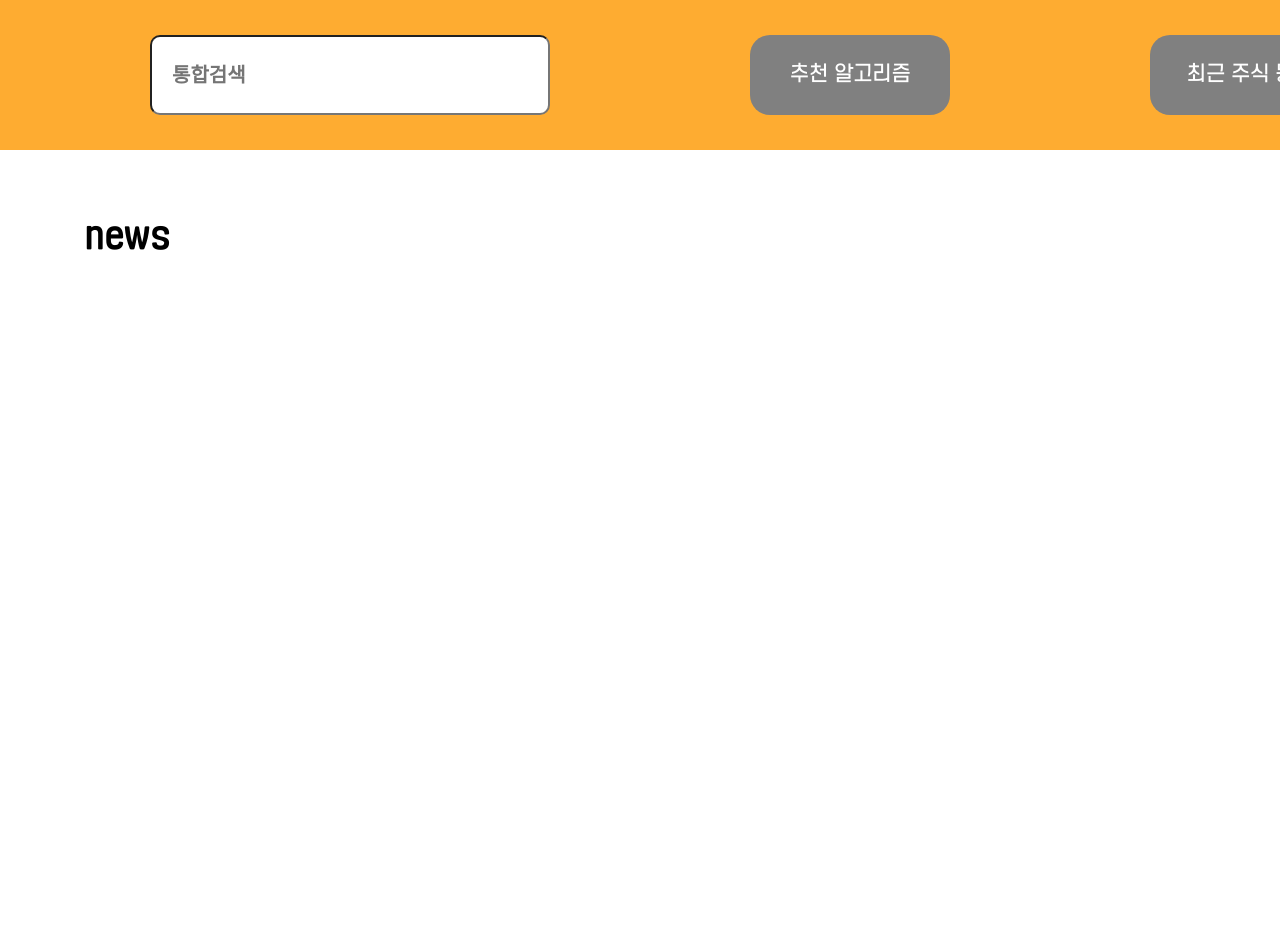
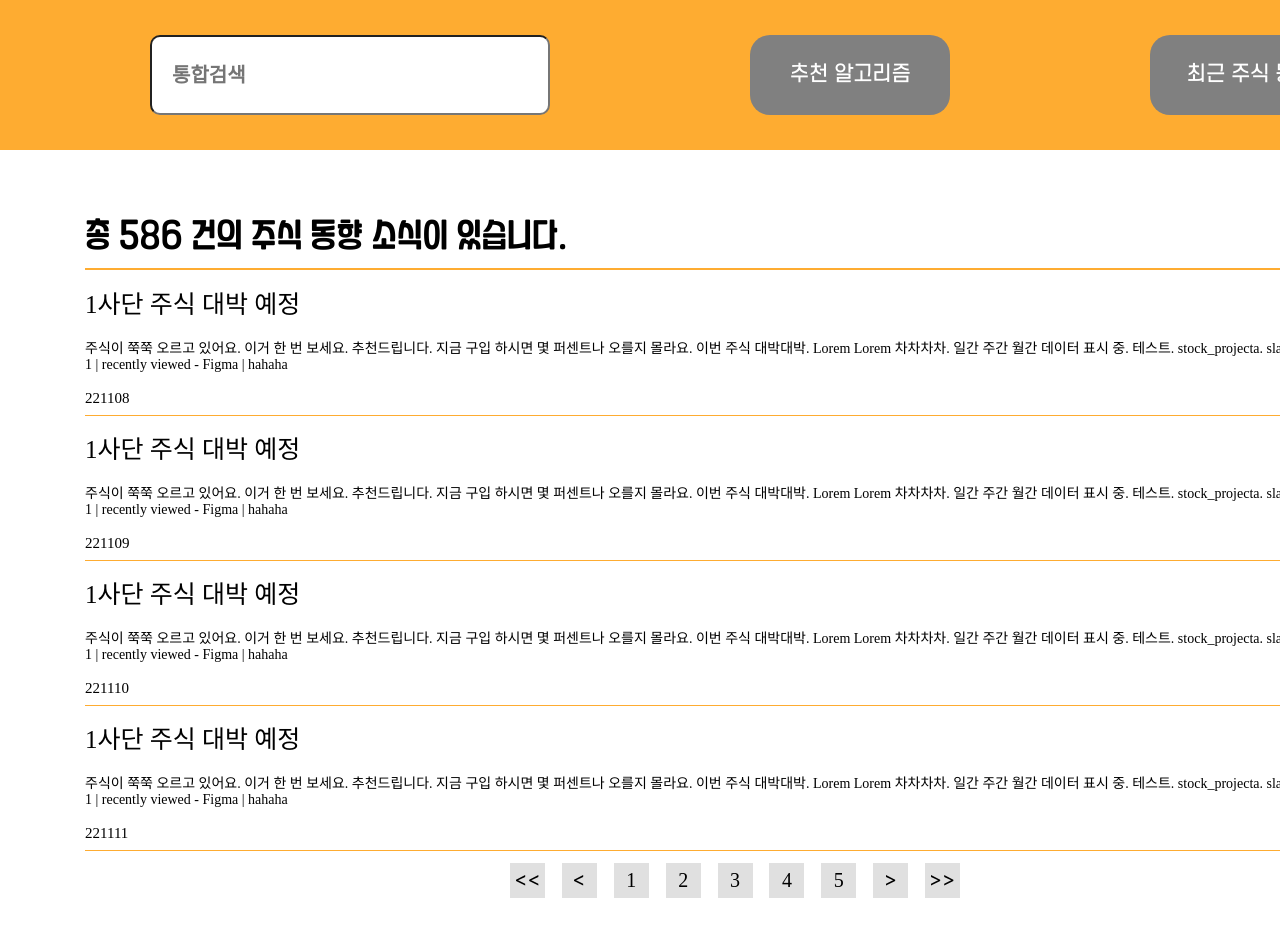
Before and after one commit to geunsoo96/Stock_ProjectA, a React app: page /News in a window 1280 px wide. Shown: the top 936 px of the page. Built offline with nearby package versions, Linux system fonts and the light colour scheme.

Commit message:
news 페이지 목록 버튼 제작 중

```diff
--- /dev/null
+++ b/src/Pages/News/ListButton.tsx
@@ -0,0 +1,77 @@
+import styled from "styled-components"
+
+const ListButtonStyle = styled.div`
+  width: inherit;
+  height: 50px;
+  /* background-color: greenyellow; */
+  display: flex;
+  justify-content: center;
+  align-items: center;
+  & > div {
+    width: 450px;
+    display: flex;
+    justify-content: space-between;
+    flex-direction: row;
+    /* background-color: yellow; */
+
+    & > div {
+      width: 35px;
+      height: 35px;
+      background-color: #e0e0e0;
+      display: flex;
+      justify-content: center;
+      align-items: center;
+      font-size: 2rem;
+    }
+  }
+`
+const dummyNumberMaker = function(){
+  let dummyNumber = []
+  for(let i = 1 ; i < 10 ; i++){
+    dummyNumber.push(i)
+    if(dummyNumber.length === 5){
+      break
+    }
+  }
+  return dummyNumber
+}
+
+
+function ListButton() {
+  return (
+    <ListButtonStyle>
+      <div>
+        <div>
+          <svg width="23" height="11" viewBox="0 0 23 11" fill="none" xmlns="http://www.w3.org/2000/svg">
+            <path d="M0.0170455 5.88636V4.75L9.16477 0.0909088V1.90909L2.14773 5.28977L2.20455 5.17614V5.46023L2.14773 5.34659L9.16477 8.72727V10.5455L0.0170455 5.88636ZM13.2006 5.88636V4.75L22.3484 0.0909088V1.90909L15.3313 5.28977L15.3881 5.17614V5.46023L15.3313 5.34659L22.3484 8.72727V10.5455L13.2006 5.88636Z" fill="black" />
+          </svg>
+        </div>
+        <div>
+          <svg width="10" height="11" viewBox="0 0 10 11" fill="none" xmlns="http://www.w3.org/2000/svg">
+            <path d="M0.0170455 5.88636V4.75L9.16477 0.0909088V1.90909L2.14773 5.28977L2.20455 5.17614V5.46023L2.14773 5.34659L9.16477 8.72727V10.5455L0.0170455 5.88636Z" fill="black" />
+          </svg>
+        </div>
+
+        {dummyNumberMaker().map((value) => {
+          return(
+            <div>{value}</div>
+          )
+        })}
+
+        <div>
+          <svg width="10" height="11" viewBox="0 0 10 11" fill="none" xmlns="http://www.w3.org/2000/svg">
+            <path d="M9.16477 5.88636L0.0170455 10.5455V8.72727L7.03409 5.34659L6.97727 5.46023V5.17614L7.03409 5.28977L0.0170455 1.90909V0.0909088L9.16477 4.75V5.88636Z" fill="black" />
+          </svg>
+        </div>
+        <div>
+          <svg width="23" height="11" viewBox="0 0 23 11" fill="none" xmlns="http://www.w3.org/2000/svg">
+            <path d="M9.16477 5.88636L0.0170455 10.5455V8.72727L7.03409 5.34659L6.97727 5.46023V5.17614L7.03409 5.28977L0.0170455 1.90909V0.0909088L9.16477 4.75V5.88636ZM22.3484 5.88636L13.2006 10.5455V8.72727L20.2177 5.34659L20.1609 5.46023V5.17614L20.2177 5.28977L13.2006 1.90909V0.0909088L22.3484 4.75V5.88636Z" fill="black" />
+          </svg>
+        </div>
+
+      </div>
+    </ListButtonStyle>
+  )
+}
+
+export default ListButton
--- a/src/Pages/News/News.tsx
+++ b/src/Pages/News/News.tsx
@@ -1,20 +1,50 @@
 import Header from "@/Layout/Header";
 import styled from "styled-components";
+import ListButton from "./ListButton";
+import NewsBox from "./NewsBox";
+import theme from "@/Theme/theme";
 
-const NewsBox = styled.div`
-  & > div {
-    font-size: 3rem;
-    font-family: YANGJIN;
-  }
+const NewsContainer = styled.div`
+width: inherit;
+height: inherit;
+/* background-color: white; */
+
+& > div:nth-child(1) {
+  margin-bottom : 2rem;
+  font-size: 3rem;
+  font-family: YANGJIN;
+}
+& > hr {
+  border: 0.1rem solid ${theme.mainCol};
+}
 `
+export interface dummyList {
+  id: string,
+  text: string,
+  date: number
+}
+
+const dummyList = [
+  {id:'1사단 주식 대박 예정', text: '주식이 쭉쭉 오르고 있어요. 이거 한 번 보세요. 추천드립니다. 지금 구입 하시면 몇 퍼센트나 오를지 몰라요. 이번 주식 대박대박. Lorem Lorem 차차차차. 일간 주간 월간 데이터 표시 중. 테스트. stock_projecta. slack | kdt-project-a-1 | recently viewed - Figma | hahaha ', date: 221108},
+  {id:'1사단 주식 대박 예정', text: '주식이 쭉쭉 오르고 있어요. 이거 한 번 보세요. 추천드립니다. 지금 구입 하시면 몇 퍼센트나 오를지 몰라요. 이번 주식 대박대박. Lorem Lorem 차차차차. 일간 주간 월간 데이터 표시 중. 테스트. stock_projecta. slack | kdt-project-a-1 | recently viewed - Figma | hahaha ', date: 221109},
+  {id:'1사단 주식 대박 예정', text: '주식이 쭉쭉 오르고 있어요. 이거 한 번 보세요. 추천드립니다. 지금 구입 하시면 몇 퍼센트나 오를지 몰라요. 이번 주식 대박대박. Lorem Lorem 차차차차. 일간 주간 월간 데이터 표시 중. 테스트. stock_projecta. slack | kdt-project-a-1 | recently viewed - Figma | hahaha ', date: 221110},
+  {id:'1사단 주식 대박 예정', text: '주식이 쭉쭉 오르고 있어요. 이거 한 번 보세요. 추천드립니다. 지금 구입 하시면 몇 퍼센트나 오를지 몰라요. 이번 주식 대박대박. Lorem Lorem 차차차차. 일간 주간 월간 데이터 표시 중. 테스트. stock_projecta. slack | kdt-project-a-1 | recently viewed - Figma | hahaha ', date: 221111},
+]
 
 
 function News() {
   return (
     <>
-      <NewsBox>
-        <div>news</div>
-      </NewsBox>
+      <NewsContainer>
+        <div>총 586 건의 주식 동향 소식이 있습니다.</div>
+        <hr />
+          {dummyList.map((value, index) => {
+            return(
+              <NewsBox key={index} data={value}></NewsBox>
+            )
+          })}
+        <ListButton></ListButton>
+      </NewsContainer>
     </>
   )
 }
--- /dev/null
+++ b/src/Pages/News/NewsBox.tsx
@@ -0,0 +1,57 @@
+import { dummyData } from "@/Layout/Sidebar"
+import theme from "@/Theme/theme"
+import styled from "styled-components"
+import { dummyList } from "./News"
+
+const NewsBoxStyle = styled.div`
+  width: inherit;
+  height: 140px;
+  /* background-color: cadetblue; */
+  margin: 5px 0px 5px 0px;
+  & > div:nth-child(1) {
+    width: inherit;
+    height: inherit;
+    display: flex;
+    flex-direction: column;
+    justify-content: space-around;
+    /* background-color: cadetblue; */
+    & > div:nth-child(1){
+      width: inherit;
+      /* background-color: blue; */
+      font-size: 2.5rem;
+
+    }
+    & > div:nth-child(2){
+      width: inherit;
+      /* background-color: green; */
+      font-size: 1.4rem;
+    }
+    & > div:nth-child(3){
+      width: inherit;
+      /* background-color: yellow; */
+      font-size: 1.5rem;
+
+    }
+  }
+  & > hr {
+    border: 0;
+    height: 1px;
+    background: ${theme.mainCol};
+  }
+`
+
+
+function NewsBox({data} : {data:dummyList}) {
+  return (
+    <NewsBoxStyle>
+      <div>
+        <div>{data.id}</div>
+        <div>{data.text}</div>
+        <div>{data.date}</div>
+      </div>
+      <hr />
+    </NewsBoxStyle>
+  )
+}
+
+export default NewsBox
```
